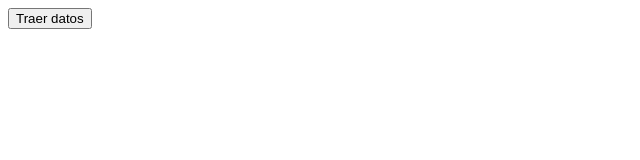
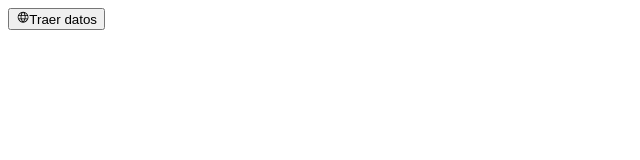
Before and after one commit to SoyQuillo/reactjs, a React (Create React App) app: page / in a window 1280 px wide. Shown: the top 160 px of the page, without its empty margins (0-640 px from the left). Built offline with nearby package versions, Linux system fonts and the light colour scheme.

Commit message:
third party modules react-icons

```diff
--- a/package.json
+++ b/package.json
@@ -10,6 +10,7 @@
     "prop-types": "^15.8.1",
     "react": "^19.1.1",
     "react-dom": "^19.1.1",
+    "react-icons": "^5.5.0",
     "react-scripts": "5.0.1",
     "web-vitals": "^2.1.4"
   },
--- a/src/Post.js
+++ b/src/Post.js
@@ -1,5 +1,5 @@
 import { data } from "autoprefixer"
-
+import { VscGlobe } from "react-icons/vsc";
 export const Post = () =>{
 return <button onClick={()=>{
     fetch('https://jsonplaceholder.typicode.com/posts')
@@ -7,6 +7,7 @@ return <button onClick={()=>{
     .then(data => console.log(data))
     .catch(error => console.error(error))
 }}>
+    <VscGlobe/>
     Traer datos
 </button>
 }
```
Also changed, not shown: 1 other file (tests, documents, lock files or other folders).
